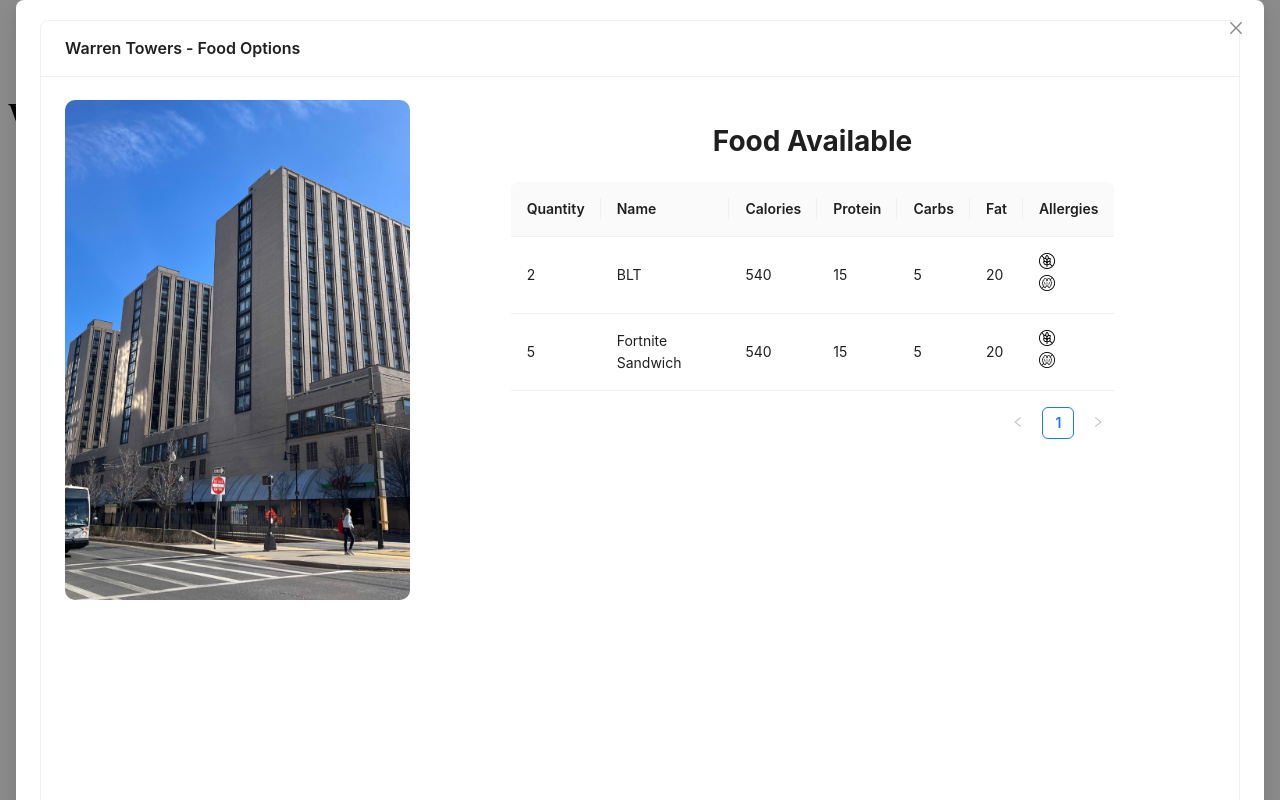
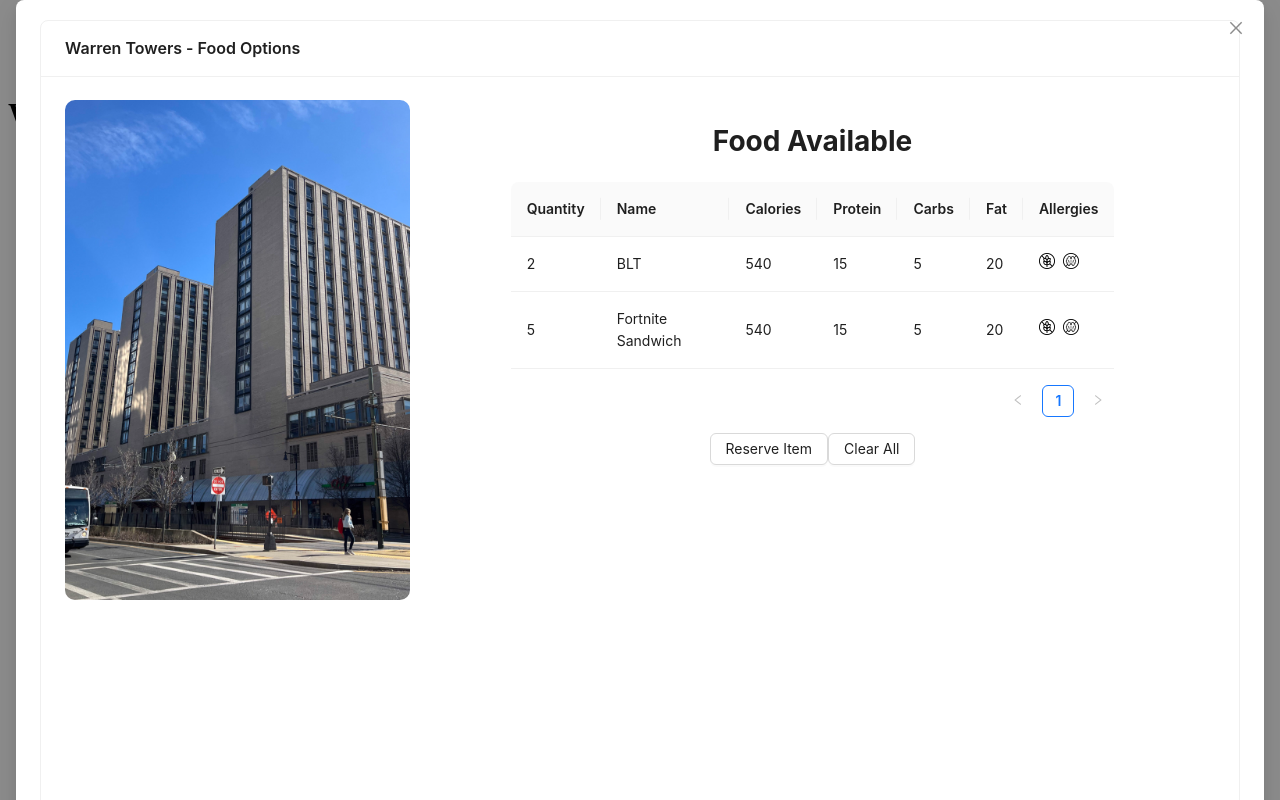
Before and after one commit to wellijo18/SparkBytes, a Next.js app: page / in a window 1280 px wide. Both pictures are taken after a click on the element 232 px from the left and 370 px from the top of the page. Shown: the top 800 px of the page. Built offline with nearby package versions, Linux system fonts and the light colour scheme.

Commit message:
minor fixes

```diff
--- a/src/app/components/FoodCard.tsx
+++ b/src/app/components/FoodCard.tsx
@@ -1,6 +1,6 @@
 "use client";
 import { useState } from "react";
-import { Card, Modal, Flex, Table } from "antd";
+import { Card, Modal, Flex, Table, Button} from "antd";
 import Image from "next/image";
 
 interface FoodItem {
@@ -71,8 +71,16 @@ export default function FoodCard({ location, description, time, img, food }: Eve
       title: 'Allergies',
       dataIndex: 'allergies',
       key: 'allergies',
-      render: (allergy: string[]) => allergy.map((item, index) => <div key={index}><Image width={16} height={16} src={allergies[item]} alt={item}/></div>)
-    }
+      render: (allergy: string[]) => (
+        <div style={{ display: "flex", width: "100%", gap: "8px", alignItems: "center" }}>
+          {allergy.map((item, index) => (
+            <div key={index}>
+              <Image width={16} height={16} src={allergies[item]} alt={item} />
+            </div>
+          ))}
+        </div>
+      )
+          }
   ]
 
   return (
@@ -128,9 +136,16 @@ export default function FoodCard({ location, description, time, img, food }: Eve
                 <h1 style={{textAlign: "center"}}>Food Available</h1>
                 <div style={{
                   display: "flex",
-                  justifyContent: "center"
+                  justifyContent: "center",
+                  flexDirection: "column",
+                  alignItems: "center"
+
                 }}>
                   <Table dataSource={food} columns={columms} style={{width: "75%"}}/>
+                  <div style={{gap: "8px"}}>
+                    <Button>Reserve Item</Button>
+                    <Button>Clear All</Button>
+                  </div>
                 </div>
 
               </div>
@@ -149,7 +164,9 @@ const cardStyles = { //had to put it in these cus for some reason the styling wo
   width: "25%",
   padding: "0.5em"
 };
-
+// const buttonStyle = {
+//   width: "25px"
+// }
 const timeStyle = {
   fontWeight: "bold",
   color: "#555",
```
